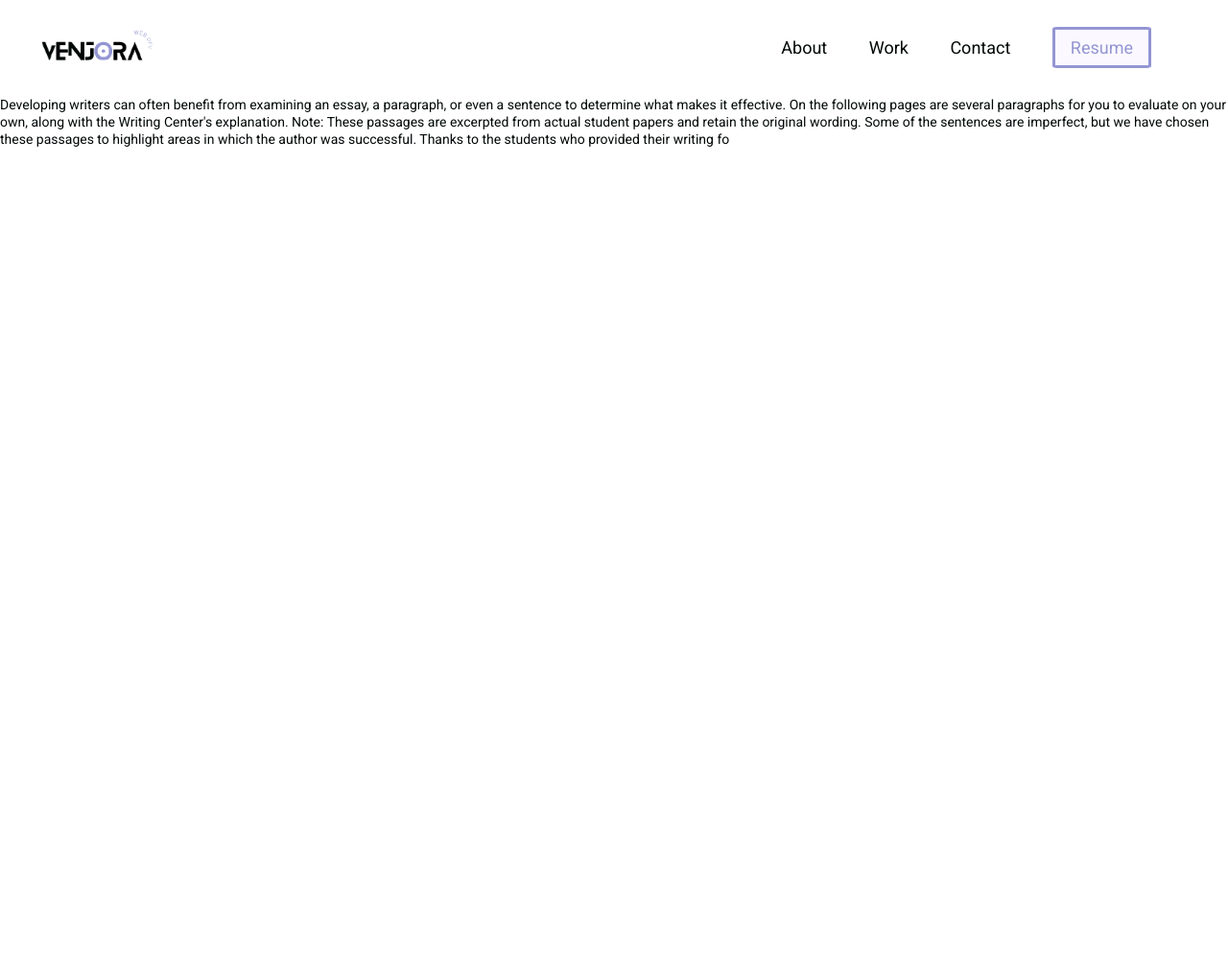
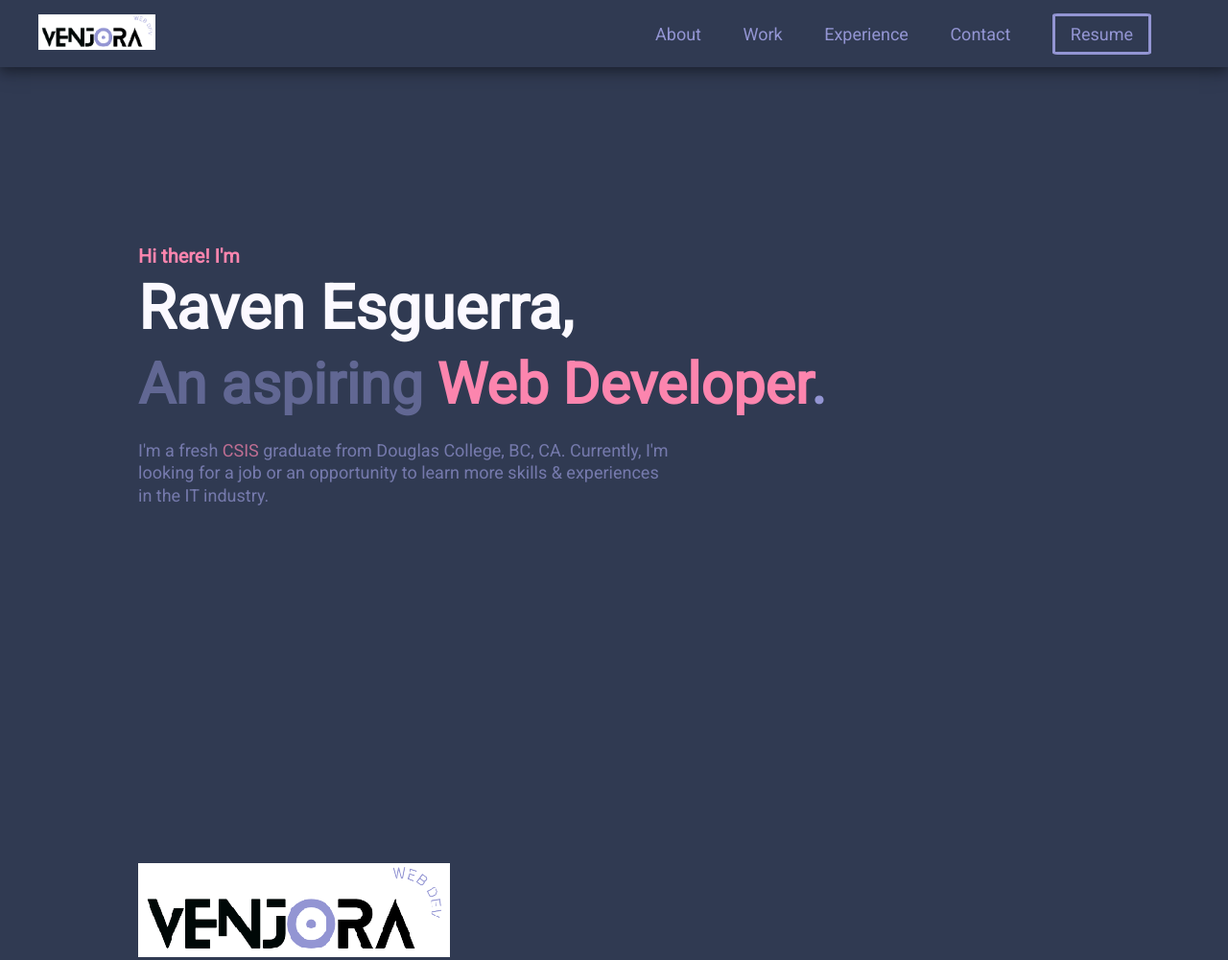
Before and after one commit to Venjora/portfolio_website, a plain HTML site: page index.html in a window 1280 px wide. Shown: the top 1001 px of the page at 96% size. Before the commit the page ends 800 px from the top, so only its background shows below. Drawn offline with nearby package versions, Linux system fonts and the light colour scheme.

Commit message:
Finishing the introduction with some changes with the design and colors

```diff
--- a/app/js/script.js
+++ b/app/js/script.js
@@ -6,14 +6,10 @@ hamburger.addEventListener("click", function () {
 
   if (header.classList.contains("is-active")) {
     header.classList.remove("is-active");
-    overlay.classList.add("fade-out");
-    overlay.classList.remove("fade-in");
     document.getElementById("sideNav").style.width = "0px";
   } else {
     //open hamburger menu
     header.classList.add("is-active");
-    overlay.classList.add("fade-in");
-    overlay.classList.remove("fade-out");
     document.getElementById("sideNav").style.width = "250px";
   }
 });
--- a/app/scss/_globals.scss
+++ b/app/scss/_globals.scss
@@ -10,21 +10,31 @@ html {
 *::after {
   box-sizing: inherit;
 }
-
+// Scroll Bar
+::-webkit-scrollbar {
+  width: 0.625rem;
+}
+::-webkit-scrollbar-thumb {
+  background-color: $blueBell;
+  border-radius: 0.625rem;
+  border: 3px solid $blueBell;
+}
 body {
   margin: 0;
-  overflow: hidden;
+
+  // overflow: hidden;
   padding: 0;
   line-height: 1.3;
   font-family: "Roboto", sans-serif;
   font-size: 0.875rem;
-  color: $richBlack;
+  background-color: $jet;
+  color: $blueBell;
 }
 a,
 a:visited,
 a:hover {
   text-decoration: none;
-  color: $richBlack;
+  color: $blueBell;
 }
 // Flexbox
 .flex {
@@ -41,6 +51,28 @@ a:hover {
   &-ai-c {
     align-items: center;
   }
+  &-ai-flxstrt {
+    align-items: flex-start;
+  }
+  &-dir-col {
+    flex-direction: column;
+  }
+}
+
+// Main
+main {
+  display: block;
+  margin: 0px auto;
+  max-width: 100rem;
+  min-height: 100vh;
+}
+
+// Section
+section {
+  cursor: pointer;
+  margin: 0px auto;
+  max-width: 62.5rem;
+  padding: 100px 0px;
 }
 // Visibility
 .hide-for-mobile {
--- a/app/scss/_header.scss
+++ b/app/scss/_header.scss
@@ -1,10 +1,13 @@
 .header {
   nav {
-    // padding: 1.3rem 2.5rem;
-    // height: $nav-height;
+    // z-index: 999;
+    position: absolute;
+    width: 100%;
+    background-color: $jet;
+    box-shadow: 0 7px 20px 0 rgb(0 0 0 / 20%), 0 4px 10px 0 rgb(0 0 0 / 30%);
   }
   &__logo {
-    > img {
+    img {
       // height: 2.3rem;
     }
   }
@@ -29,6 +32,7 @@
       > span:nth-child(2) {
         transform: translate(-20%);
         -webkit-transform: translate(-20%);
+        background-color: $peach;
       }
       > span:last-child {
         transform: rotate(0deg) translateY(3px) translateX(0);
@@ -50,13 +54,12 @@
         left: 0;
         right: 0;
         bottom: -15px;
-        background: $blueBell;
+        background: $peach;
         opacity: 0;
         transition: opacity 300ms ease-in-out;
       }
       &:hover:not(.resume-btn) {
-        color: $blueBell;
-        transition: color 300ms ease-in-out;
+        color: $peach;
         &::before {
           opacity: 1;
         }
@@ -69,12 +72,15 @@
       padding: 0.5rem 1rem;
       color: $blueBell;
       line-height: 1;
-      background-color: $ghostWhite;
+      background-color: $jet;
       &:hover {
         color: $ghostWhite;
-        background-color: $bluePurple;
+        background-color: $peach;
         border: 3px solid transparent;
         transition: background-color 300ms ease-in;
+      }
+      &::before {
+        content: none;
       }
     }
   }
@@ -85,12 +91,12 @@
     z-index: 0;
     top: 0;
     right: 0;
-    background-color: $blueBell;
+    background-color: $peach;
     overflow-x: hidden;
     padding-top: 120px;
     transition: 0.5s;
 
-    > a {
+    a {
       padding: 8px 8px 20px 32px;
       text-decoration: none;
       font-size: 23px;
--- /dev/null
+++ b/app/scss/_main.scss
@@ -0,0 +1,45 @@
+.intro {
+  height: 100vh;
+  .main-heading {
+    margin: 0px;
+    font-size: clamp($font-heading, 8vw, 4rem);
+  }
+  h1 {
+    font-weight: 400;
+    color: $ghostWhite;
+  }
+
+  h2 {
+    margin: 0px;
+    font-size: clamp(1rem, 5vw, 1.25rem);
+    color: $peach;
+  }
+  h3 {
+    margin: 0px;
+    font-size: clamp(1.7rem, 8vw, 3.7rem);
+    color: $blueBell;
+    p {
+      display: inline;
+      opacity: 0.5;
+    }
+    strong {
+      color: $peach;
+      transition: all 200ms ease-in-out;
+      &:hover {
+        cursor: pointer;
+        transition: all 200ms ease-in-out;
+      }
+    }
+  }
+  &__desc {
+    font-size: clamp($font-xxs, 8vw, $font-med);
+    text-decoration: none;
+    opacity: 0.7;
+  }
+  #course {
+    color: $peach;
+  }
+}
+.about {
+  height: 100vh;
+}
--- a/app/scss/_mixins.scss
+++ b/app/scss/_mixins.scss
@@ -26,7 +26,7 @@ $breakpoints-down: (
   }
 }
 //change size of the logo
-@media screen and (min-width: 24.5rem) {
+@media screen and (min-width: 64rem) {
   .header {
     nav {
       padding: 1.3rem 2.5rem;
@@ -38,9 +38,12 @@ $breakpoints-down: (
       }
     }
   }
+  main {
+    padding: 0px 9rem;
+  }
 }
 
-@media screen and (max-width: 24.4375rem) {
+@media screen and (max-width: 63.9375rem) {
   .header {
     nav {
       padding: 0.3rem 2.5rem;
@@ -56,4 +59,7 @@ $breakpoints-down: (
       margin-right: -1rem;
     }
   }
+  main {
+    padding: 0px 2.375rem;
+  }
 }
--- a/app/scss/_variables.scss
+++ b/app/scss/_variables.scss
@@ -1,12 +1,15 @@
 // Colors
 $ghostWhite: #fbf9ff;
-$bluePurple: #b3b7ee;
+$richBlack: #000807;
+$jet: #303a52;
 $blueBell: #9395d3;
-$manatee: #a2a3bb;
-$richBlack: #000807;
+$darkPink: #9e579d;
+$peach: #fc85ae;
 
 // Font Sizes
+$font-xxs: 0.75rem;
+$font-xs: 0.8125rem;
+$font-sm: 0.875rem;
 $font-med: 1.125rem;
-$font-sm: 0.875rem;
-
-$nav-height: 6.25rem;
+$font-heading: 2rem;
+$nav-height: 4.4rem;
--- a/app/scss/style.scss
+++ b/app/scss/style.scss
@@ -4,3 +4,4 @@
 
 @import "globals";
 @import "header";
+@import "main";
--- a/index.html
+++ b/index.html
@@ -14,42 +14,60 @@
 </head>
 
 <body id="main">
+	<!-- Header -->
 	<header class="header">
-		<div class="overlay"></div>
+		<!-- Navigation Bar-->
 		<nav class="flex flex-jc-sb flex-ai-c">
 			<a href="/" class="header__logo">
-				<img src="./img/raven.png" title="venjora logo"">
+				<img src="./img/raven.png" alt="venjora logo">
 			</a>
 			<a href=" #" id="hamburger" class="header__toggle hide-for-desktop">
 				<span></span>
 				<span></span>
 				<span></span>
 			</a>
-
 			<div class="header__links hide-for-mobile">
 				<a href="#">About</a>
 				<a href="#">Work</a>
+				<a href="#">Experience</a>
 				<a href="#">Contact</a>
 				<a class="resume-btn" href="#" target="_blank">Resume</a>
 			</div>
 		</nav>
+		<!-- Push of Navigation -->
 		<div class="header__menu" id="sideNav">
-			<a href="">About</a>
+			<a href="#home">About</a>
 			<a href="">Work</a>
+			<a href="">Experience</a>
 			<a href="">Contact</a>
 			<a href="">Resume</a>
 		</div>
 	</header>
-	<div class="main">Developing writers can often benefit from examining an essay, a paragraph, or even a sentence to
-		determine what makes it
-		effective. On the following pages are several paragraphs for you to evaluate on your own, along with the Writing
-		Center's explanation.
+	<!-- Main Content -->
+	<div class="content">
+		<main>
+			<section class="flex flex-ai-c flex-jc-c flex-ai-flxstrt flex-dir-col intro" id="home">
+				<h2>Hi there! I'm</h2>
+				<h1 class="main-heading"><strong>Raven</strong> <strong>Esguerra,</strong></h1>
+				<h3>
+					<p>An aspiring </p><strong>Web Developer</strong>.
+				</h3>
+				<p class="intro__desc">I'm a fresh <a href="https://www.douglascollege.ca/program/dpcsti"
+						id="course">CSIS</a>
+					graduate from
+					Douglas College, BC, CA. Currently,
+					I'm<br>
+					looking for a job or an opportunity to learn more skills & experiences<br>
+					in the IT industry.
+				</p>
 
-		Note: These passages are excerpted from actual student papers and retain the original wording. Some of the
-		sentences are
-		imperfect, but we have chosen these passages to highlight areas in which the author was successful.
-
-		Thanks to the students who provided their writing fo</div>
+			</section>
+			<section class="flex flex-ai-flxstrt flex-dir-col about">
+				<img src="./img/raven.png" alt="venjora logo">
+			</section>
+		</main>
+	</div>
+	<!-- Footer -->
 	<footer></footer>
 </body>
 <script src="./app/js/script.js"></script>
```
Also changed, not shown: dist/style.css, 1 other file.
